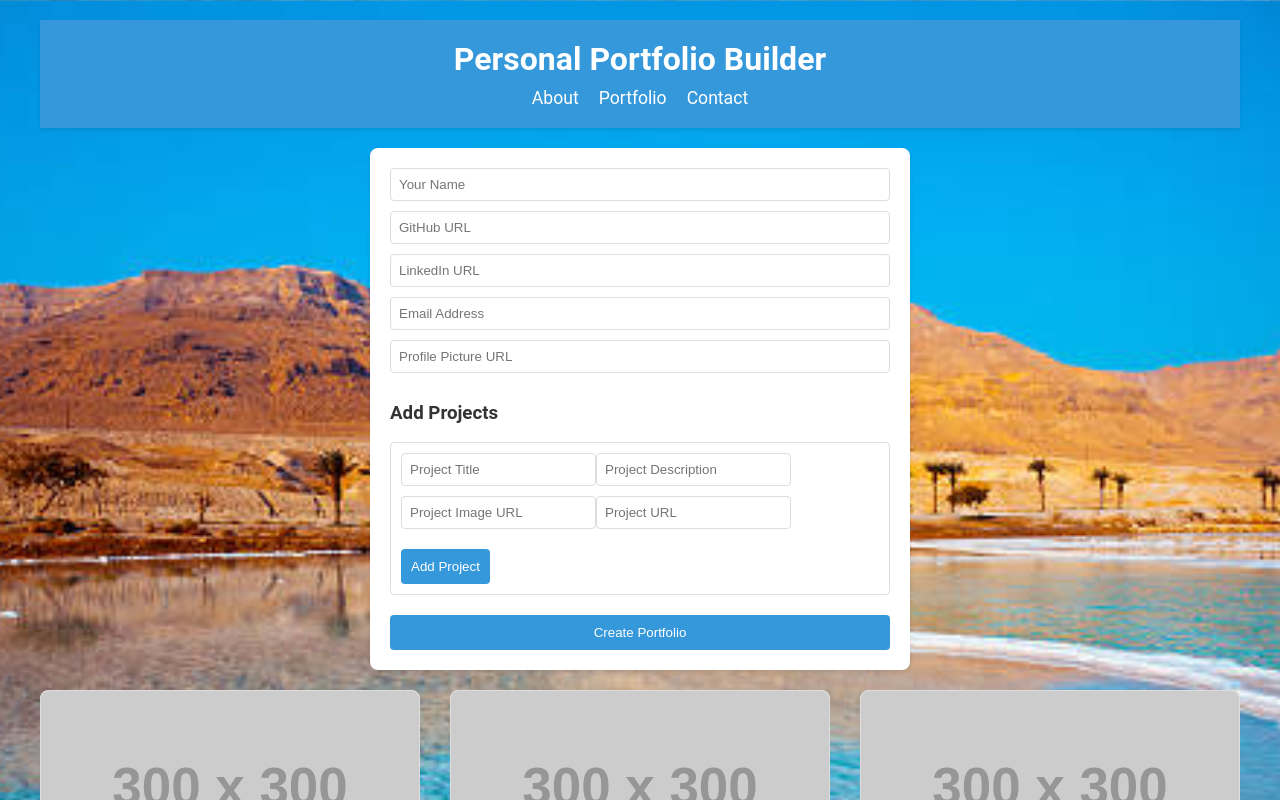
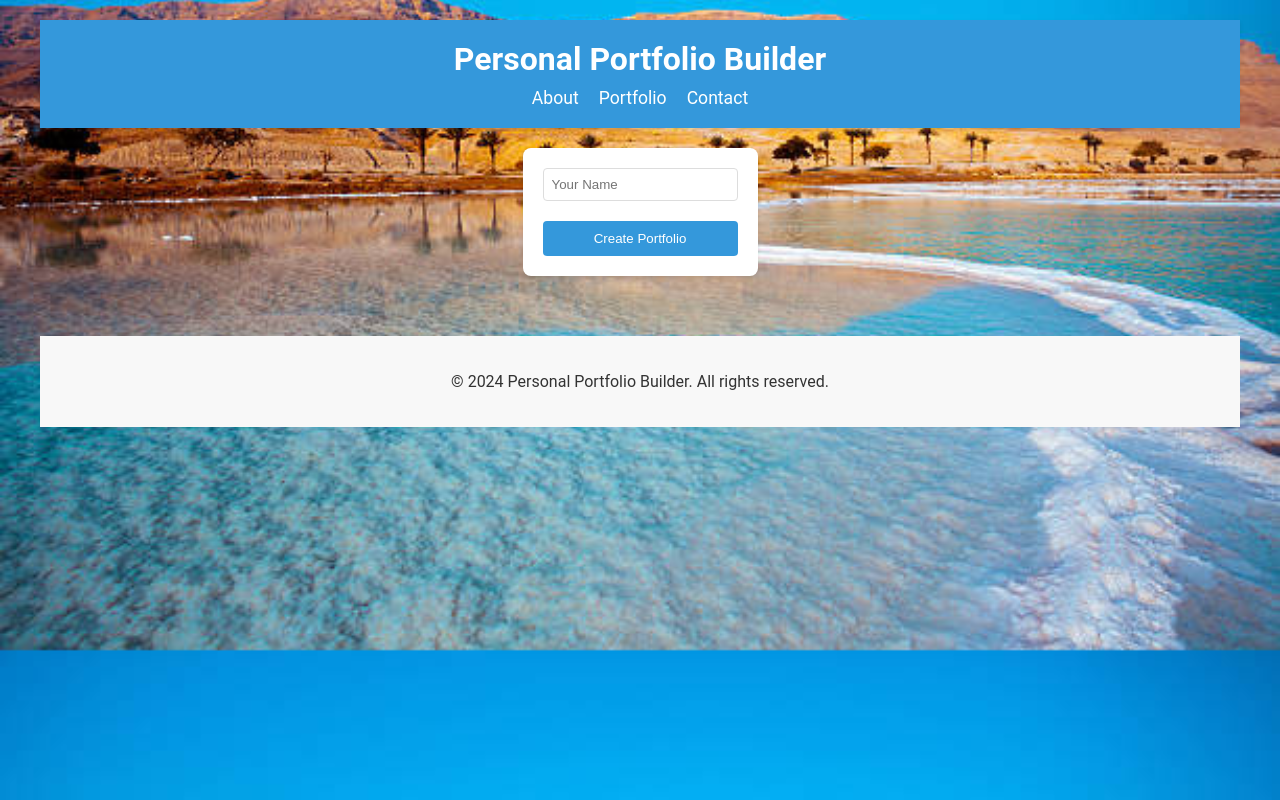
Before and after one commit to Orgamliel7/Portfolio-Website-Builder, a React app: page / in a window 1280 px wide. Shown: the top 800 px of the page. Built offline with nearby package versions, Linux system fonts and the light colour scheme.

Commit message:
Want to achieve 3 things: Users enter their name to create the initial portfolio. After creation, users can add optional information (email, LinkedIn, GitHub) by clicking on the respective icons. Users can also add projects by clicking the 'Add Project' button.

```diff
--- a/src/client/App.js
+++ b/src/client/App.js
@@ -40,6 +40,14 @@ const ProfileSection = styled.section`
   padding: 40px;
   border-radius: 10px;
   box-shadow: 0 4px 6px rgba(0, 0, 0, 0.1);
+`;
+const IconButton = styled.button`
+  background: none;
+  border: none;
+  cursor: pointer;
+  font-size: 1.5em;
+  color: #3498db;
+  margin: 0 10px;
 `;
 
 const ProfileImage = styled.img`
@@ -94,16 +102,25 @@ const PortfolioSection = styled.section`
 `;
 
 const App = () => {
-  const [portfolioItems] = useState([
-    { id: 1, title: 'Project 1', description: 'A cool project', imageUrl: 'https://via.placeholder.com/300' },
-    { id: 2, title: 'Project 2', description: 'Another awesome project', imageUrl: 'https://via.placeholder.com/300' },
-    { id: 3, title: 'Project 3', description: 'Yet another great project', imageUrl: 'https://via.placeholder.com/300' },
-  ]);
-
   const [userData, setUserData] = useState(null);
+  const [showEmailInput, setShowEmailInput] = useState(false);
+  const [showLinkedInInput, setShowLinkedInInput] = useState(false);
+  const [showGithubInput, setShowGithubInput] = useState(false);
+  const [showProjectInput, setShowProjectInput] = useState(false);
 
   const handleFormSubmit = (formData) => {
     setUserData(formData);
+  };
+
+  const handleAdditionalInfo = (type, value) => {
+    setUserData({ ...userData, [type]: value });
+  };
+
+  const handleAddProject = (project) => {
+    setUserData({
+      ...userData,
+      projects: [...(userData.projects || []), { ...project, id: Date.now() }]
+    });
   };
 
   return (
@@ -113,24 +130,63 @@ const App = () => {
         <Header />
         <Main>
           {userData ? (
+            <>
               <ProfileSection>
                 <ProfileImage src={userData.profilePicture || selfImage} alt="Profile" />
                 <Name>{userData.name}</Name>
                 <Bio>Passionate web developer with a knack for creating beautiful and functional websites.</Bio>
                 <SocialLinks>
+                  {userData.email ? (
                     <a href={`mailto:${userData.email}`}><FaEnvelope /></a>
+                  ) : (
+                    <IconButton onClick={() => setShowEmailInput(!showEmailInput)}><FaPlus /><FaEnvelope /></IconButton>
+                  )}
+                  {userData.linkedin ? (
                     <a href={userData.linkedin} target="_blank" rel="noopener noreferrer"><FaLinkedin /></a>
+                  ) : (
+                    <IconButton onClick={() => setShowLinkedInInput(!showLinkedInInput)}><FaPlus /><FaLinkedin /></IconButton>
+                  )}
+                  {userData.github ? (
                     <a href={userData.github} target="_blank" rel="noopener noreferrer"><FaGithub /></a>
+                  ) : (
+                    <IconButton onClick={() => setShowGithubInput(!showGithubInput)}><FaPlus /><FaGithub /></IconButton>
+                  )}
                 </SocialLinks>
+                {showEmailInput && (
+                  <StyledInput
+                    type="email"
+                    placeholder="Enter your email"
+                    onBlur={(e) => handleAdditionalInfo('email', e.target.value)}
+                  />
+                )}
+                {showLinkedInInput && (
+                  <StyledInput
+                    type="url"
+                    placeholder="Enter your LinkedIn URL"
+                    onBlur={(e) => handleAdditionalInfo('linkedin', e.target.value)}
+                  />
+                )}
+                {showGithubInput && (
+                  <StyledInput
+                    type="url"
+                    placeholder="Enter your GitHub URL"
+                    onBlur={(e) => handleAdditionalInfo('github', e.target.value)}
+                  />
+                )}
               </ProfileSection>
+              <PortfolioSection>
+                {userData.projects && userData.projects.map(item => (
+                  <PortfolioItem key={item.id} {...item} />
+                ))}
+                <IconButton onClick={() => setShowProjectInput(!showProjectInput)}><FaPlus /> Add Project</IconButton>
+                {showProjectInput && (
+                  <ProjectForm onSubmit={handleAddProject} />
+                )}
+              </PortfolioSection>
+            </>
           ) : (
             <PortfolioForm onSubmit={handleFormSubmit} />
           )}
-          <PortfolioSection>
-            {portfolioItems.map(item => (
-              <PortfolioItem key={item.id} {...item} />
-            ))}
-          </PortfolioSection>
         </Main>
         <Footer />
       </AppContainer>
@@ -138,5 +194,55 @@ const App = () => {
   );
 };
 
+const ProjectForm = ({ onSubmit }) => {
+  const [project, setProject] = useState({ title: '', description: '', imageUrl: '', projectUrl: '' });
+
+  const handleChange = (e) => {
+    setProject({ ...project, [e.target.name]: e.target.value });
+  };
+
+  const handleSubmit = (e) => {
+    e.preventDefault();
+    onSubmit(project);
+    setProject({ title: '', description: '', imageUrl: '', projectUrl: '' });
+  };
+
+  return (
+    <StyledForm onSubmit={handleSubmit}>
+      <StyledInput
+        type="text"
+        name="title"
+        placeholder="Project Title"
+        value={project.title}
+        onChange={handleChange}
+        required
+      />
+      <StyledInput
+        type="text"
+        name="description"
+        placeholder="Project Description"
+        value={project.description}
+        onChange={handleChange}
+      />
+      <StyledInput
+        type="url"
+        name="imageUrl"
+        placeholder="Project Image URL"
+        value={project.imageUrl}
+        onChange={handleChange}
+      />
+      <StyledInput
+        type="url"
+        name="projectUrl"
+        placeholder="Project URL"
+        value={project.projectUrl}
+        onChange={handleChange}
+      />
+      <StyledButton type="submit">Add Project</StyledButton>
+    </StyledForm>
+  );
+};
+
+
 
 export default App;
--- a/src/client/components/PortfolioForm.js
+++ b/src/client/components/PortfolioForm.js
@@ -36,44 +36,13 @@ const StyledButton = styled.button`
   }
 `;
 
-const ProjectContainer = styled.div`
-  border: 1px solid #ddd;
-  padding: 10px;
-  margin-bottom: 10px;
-  border-radius: 4px;
-`;
-
 const PortfolioForm = ({ onSubmit }) => {
   const [formData, setFormData] = useState({
     name: '',
-    github: '',
-    linkedin: '',
-    email: '',
-    profilePicture: '',
-    projects: []
-  });
-
-  const [currentProject, setCurrentProject] = useState({
-    title: '',
-    description: '',
-    imageUrl: '',
-    projectUrl: ''
   });
 
   const handleChange = (e) => {
     setFormData({ ...formData, [e.target.name]: e.target.value });
-  };
-
-  const handleProjectChange = (e) => {
-    setCurrentProject({ ...currentProject, [e.target.name]: e.target.value });
-  };
-
-  const addProject = () => {
-    setFormData({
-      ...formData,
-      projects: [...formData.projects, { ...currentProject, id: Date.now() }]
-    });
-    setCurrentProject({ title: '', description: '', imageUrl: '', projectUrl: '' });
   };
 
   const handleSubmit = (e) => {
@@ -92,73 +61,6 @@ const PortfolioForm = ({ onSubmit }) => {
           onChange={handleChange}
           required
         />
-        <StyledInput
-          type="url"
-          name="github"
-          placeholder="GitHub URL"
-          value={formData.github}
-          onChange={handleChange}
-        />
-        <StyledInput
-          type="url"
-          name="linkedin"
-          placeholder="LinkedIn URL"
-          value={formData.linkedin}
-          onChange={handleChange}
-        />
-        <StyledInput
-          type="email"
-          name="email"
-          placeholder="Email Address"
-          value={formData.email}
-          onChange={handleChange}
-          required
-        />
-        <StyledInput
-          type="text"
-          name="profilePicture"
-          placeholder="Profile Picture URL"
-          value={formData.profilePicture}
-          onChange={handleChange}
-        />
-
-        <h3>Add Projects</h3>
-        <ProjectContainer>
-          <StyledInput
-            type="text"
-            name="title"
-            placeholder="Project Title"
-            value={currentProject.title}
-            onChange={handleProjectChange}
-          />
-          <StyledInput
-            type="text"
-            name="description"
-            placeholder="Project Description"
-            value={currentProject.description}
-            onChange={handleProjectChange}
-          />
-          <StyledInput
-            type="text"
-            name="imageUrl"
-            placeholder="Project Image URL"
-            value={currentProject.imageUrl}
-            onChange={handleProjectChange}
-          />
-          <StyledInput
-            type="text"
-            name="projectUrl"
-            placeholder="Project URL"
-            value={currentProject.projectUrl}
-            onChange={handleProjectChange}
-          />
-          <StyledButton type="button" onClick={addProject}>Add Project</StyledButton>
-        </ProjectContainer>
-
-        {formData.projects.map((project, index) => (
-          <div key={project.id}>Project {index + 1}: {project.title}</div>
-        ))}
-
         <StyledButton type="submit">Create Portfolio</StyledButton>
       </StyledForm>
     </FormContainer>
```
Lines whose indentation alone changed are shown as unchanged.
